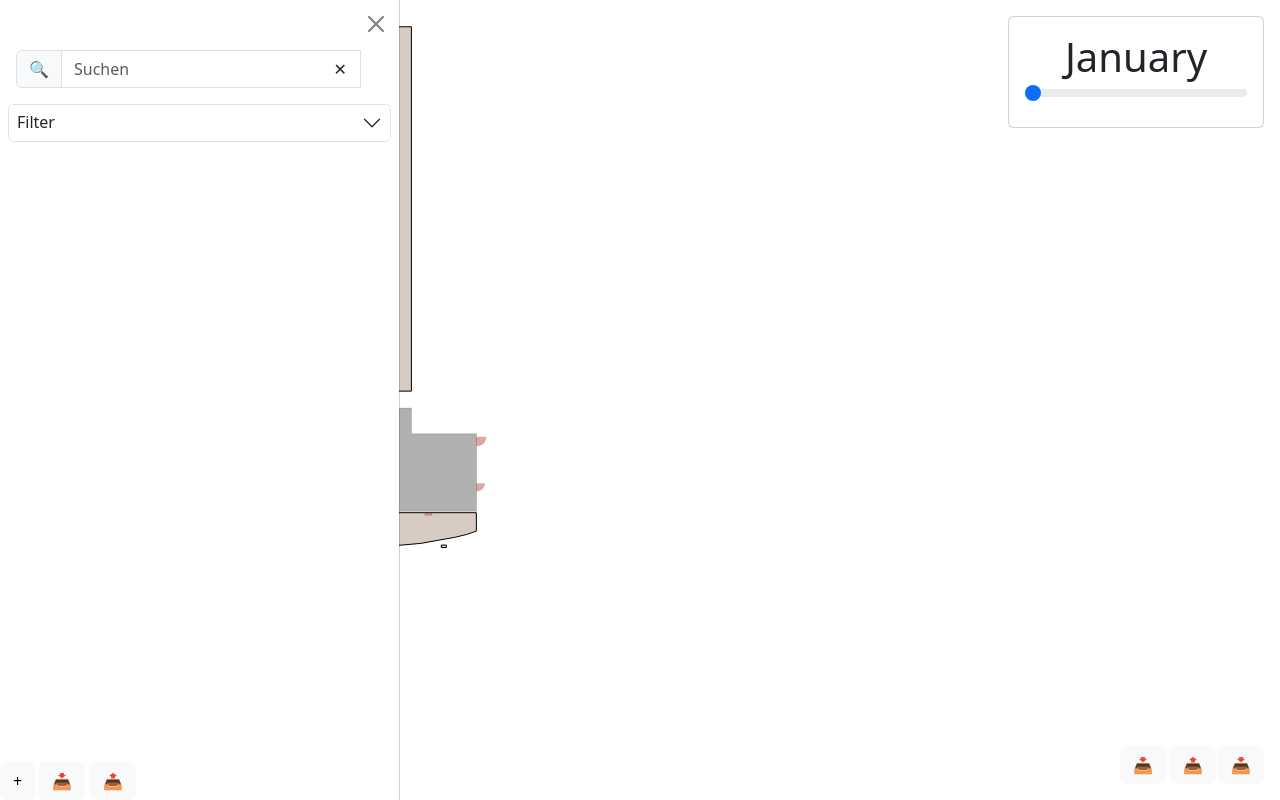
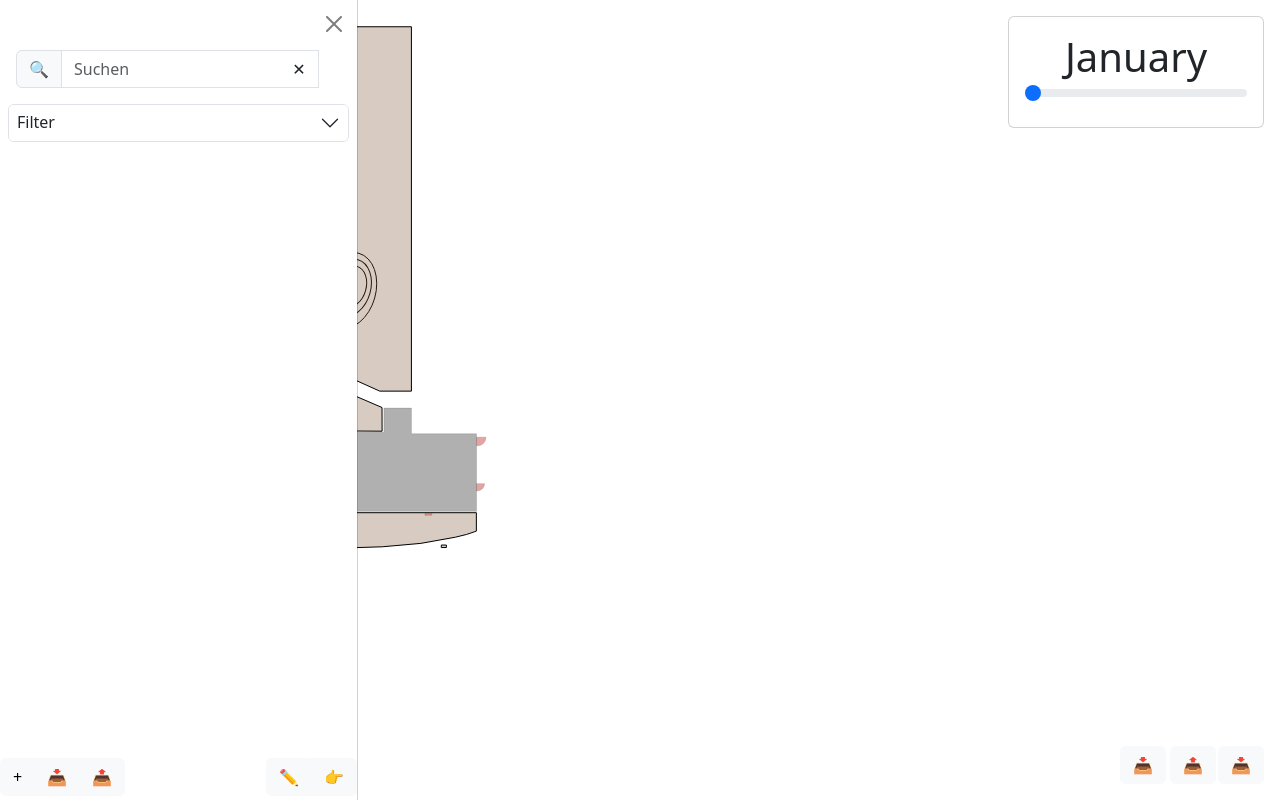
Before and after one commit to heeplr/gardenmap, a Python web app: template gardenmap/templates/index.html in a window 1280 px wide, after a click that opens the changed part. Run offline with Jinja, Linux system fonts and the light colour scheme; the template is opened without the code that fills it, so the values that code supplies are empty; some libraries are stand-ins or nearby versions.

Commit message:
fix width of palette; "add plant" button for mobile drag/drop replacement; click selects plant in palette; minor stuff

```diff
--- a/gardenmap/templates/index.html
+++ b/gardenmap/templates/index.html
@@ -93,7 +93,7 @@
     </div>
 
     <!-- plant palette -->
-    <div class="offcanvas offcanvas-start" data-bs-scroll="true" data-bs-backdrop="false" tabindex="-1" id="palette">
+    <div class="offcanvas offcanvas-start w-auto" data-bs-scroll="true" data-bs-backdrop="false" tabindex="-1" id="palette">
 
       <div class="offcanvas-header">
         <div class="input-group mt-auto">
@@ -161,9 +161,17 @@
       </div>
 
       <div class="offcanvas-footer plants-toolbar">
-        <button type="button" class="btn btn-light" onclick="paletteAdd()" title="add new plant species">+</button>
-        <button type="button" class="btn btn-light" onclick="plantExportJson()" title="export plant species JSON">📥</button>
-        <button type="button" class="btn btn-light" onclick="plantImportTrigger()" title="import plant species JSON">📤</button>
+        <div class="btn-toolbar justify-content-between my-1" role="toolbar-palette" aria-label="Palette toolbar">
+          <div class="btn-group" role="group" aria-label="database">
+            <button type="button" class="btn btn-light" onclick="paletteAdd()" title="add new plant species">+</button>
+            <button type="button" class="btn btn-light" onclick="plantExportJson()" title="export plant species JSON">📥</button>
+            <button type="button" class="btn btn-light" onclick="plantImportTrigger()" title="import plant species JSON">📤</button>
+          </div>
+          <div class="btn-group">
+            <button type="button" class="btn btn-light pull-right" onclick="paletteEditSelected()" title="edit plant">✏️</button>
+            <button type="button" class="btn btn-light pull-right" onclick="gardenAddSelectedPlant()" title="add plant to map">👉</button>
+          </div>
+        </div>
       </div>
     </div>
 
```
Also changed, not shown: gardenmap/templates/main.js (+50 -17 lines).
